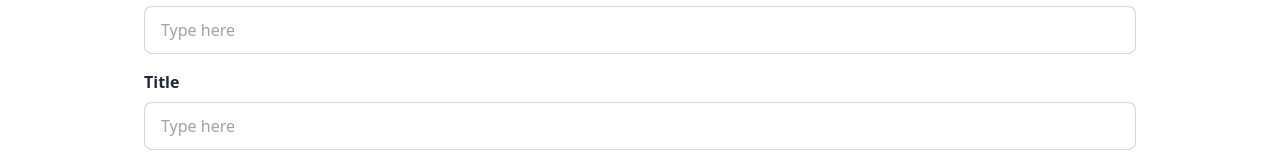
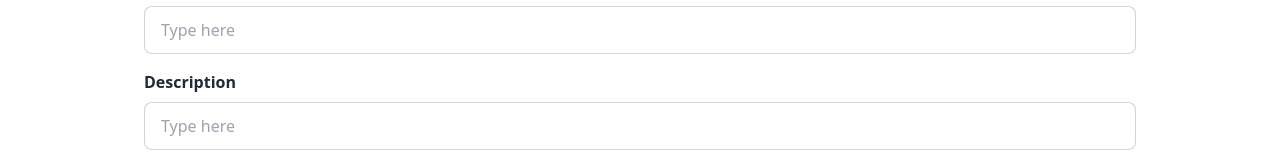
Before and after one commit to kushhansagarwal/markeddown, a SvelteKit app in the folder web/: page / in a window 1280 px wide. Shown: the part 732-892 px from the top of the page. Built offline with nearby package versions, Linux system fonts and the light colour scheme; no server answers.

Commit message:
removed images

```diff
--- a/web/src/routes/+page.svelte
+++ b/web/src/routes/+page.svelte
@@ -220,7 +220,7 @@
     <div class="mt-5">
       <div class="mb-2 font-bold">Title</div>
       <input type="text" placeholder="Type here" class="mb-4 input input-bordered w-full" />
-      <div class="mb-2 font-bold">Title</div>
+      <div class="mb-2 font-bold">Description</div>
       <input type="text" placeholder="Type here" class="mb-4 input input-bordered w-full" />
       <div class="mb-2 font-bold">Title</div>
       <input type="text" placeholder="Type here" class="mb-4 input input-bordered w-full" />
```
Also changed, not shown: 1 other file (tests, documents, lock files or other folders).
